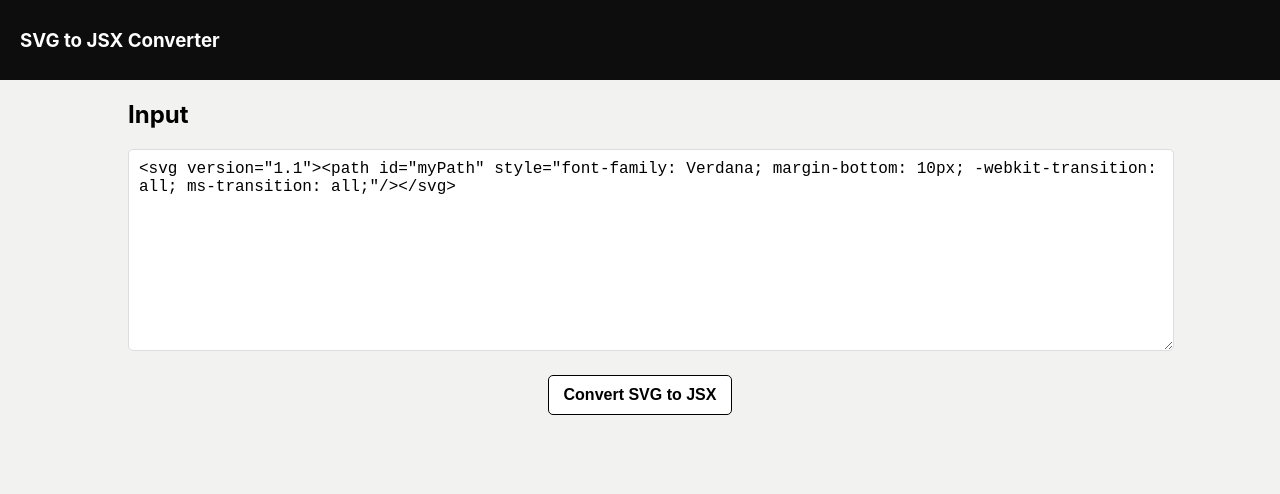
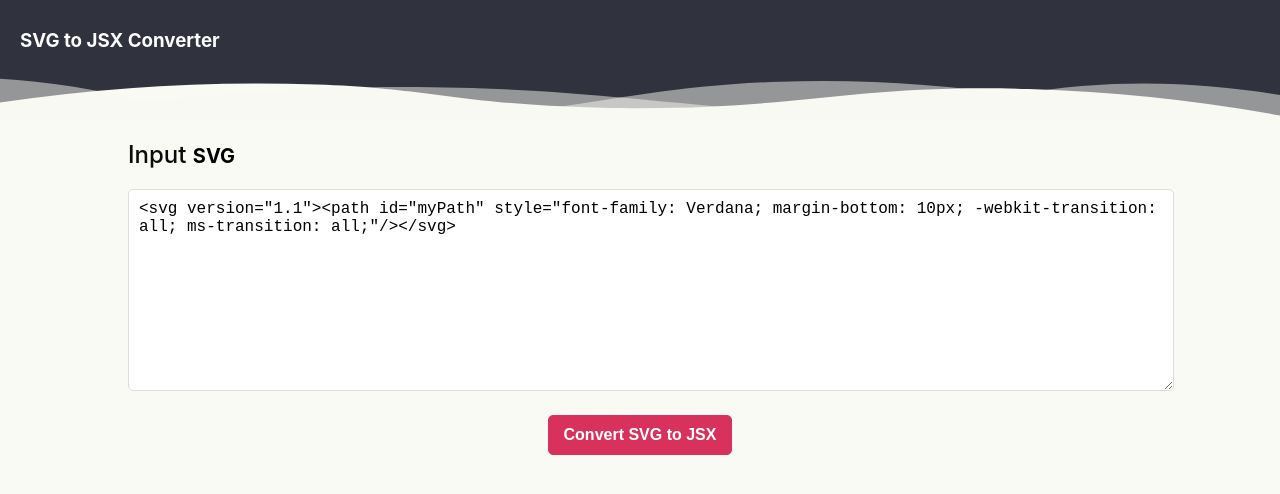
Before and after one commit to VishnuBaliga/svg-to-jsx-online-tool, a React (Create React App) app: page / in a window 1280 px wide. Shown: the top 494 px of the page. Built offline with nearby package versions, Linux system fonts and the light colour scheme.

Commit message:
layout style updated

```diff
--- a/src/App.css
+++ b/src/App.css
@@ -1,8 +1,29 @@
 body,html,head{
   margin:0;
   padding:0;
-  background:#F2F2F0;
+  background:#FAFAF4;
 }
+header{
+  background-color: #30323D;
+  padding: 10px 20px 50px;
+  margin-bottom: 20px;
+  text-align: left;
+  color: #fff;
+  position:relative;
+
+}
+
+
+
+svg.wave .a { fill: none; }
+
+svg.wave .b { clip-path: url(#a); }
+
+svg.wave .c, svg.wave .d { fill: #FAFAF4; }
+
+svg.wave .d { opacity: 0.5; isolation: isolate; }
+
+svg.wave { width:100%;position: absolute; bottom: -1px; left: 0; }
 
 
 textarea{
@@ -23,26 +44,33 @@ pre{
 }
 
 .output-container.error{
-  border:2px solid #D32F2F;
+  border:2px solid #E91E63;
 }
 h2{
   text-align:left;
-  margin: 10px 0px 20px;
+  margin: 20px 0px;
+  color: #0b0b0b;
+  font-weight: 500;
+}
+h2 strong{
+  font-weight: bold;
+  color: black;
 }
 .input-container{
     width: 80%;
   margin: 20px auto 0;
 }
 .output-container{
-  background-color: rgba(#BFBFBF,0.8);
+  /* background-color: rgba(#BFBFBF,0.8);  */
   position:relative;
   width: 80%;
   max-width: 80%;
-  margin: 0 auto;
+  margin: 0 auto 50px;
   border:2px solid transparent;
-  border: thin solid #ddd;
+  /* border: thin solid #ddd; */
   border-radius: 5px;
   padding: 10px 20px;
+
 }
 .output-container button{
   position: absolute;
@@ -61,12 +89,12 @@ button[disabled]{
 button{
   padding: 10px 15px;
   min-width: 150px;
-  color: black;
+  color: #fff;
   font-weight: bold;
   font-size: 16px;
   margin: 20px auto;
-  background-color: #fff;
-  border: thin solid black;
+  background-color: #D8315B;
+  border: thin solid #D8315B;
   outline: none;
   cursor: pointer;
   border-radius: 5px;
@@ -74,11 +102,3 @@ button{
 
 
 }
-header{
-  background-color: #0D0D0D;
-  padding: 10px 20px;
-  margin-bottom: 20px;
-  text-align: left;
-  color: #fff;
-
-}
--- a/src/convertor.js
+++ b/src/convertor.js
@@ -5,12 +5,16 @@ import copy from 'copy-to-clipboard';
 
 
 import SyntaxHighlighter from 'react-syntax-highlighter';
-import { dracula } from 'react-syntax-highlighter/dist/esm/styles/hljs';
+import { tomorrowNightBright } from 'react-syntax-highlighter/dist/esm/styles/hljs';
 
 import svgtojsx from 'svg-to-jsx';
 
 
 var sampleSvg = '<svg version="1.1"><path id="myPath" style="font-family: Verdana; margin-bottom: 10px; -webkit-transition: all; ms-transition: all;"/></svg>';
+
+function SVGPreview({svg}){
+    return svg
+}
 
 
 export default class Convertor extends React.Component{
@@ -29,7 +33,6 @@ export default class Convertor extends React.Component{
 
       handleCopy = (value) => {
             copy(value);
-        console.log("copieeedd",  value);
         this.setState({
                 copying:true,
             })
@@ -64,21 +67,18 @@ export default class Convertor extends React.Component{
                     },500);
                 }
                 else{
-                    setTimeout(()=>{
                         this.setState({
                                 convertedData: `${error}`,
                         error:true,
                         loading: false,
                         output: true
                         });
-                    },500);
                 }
             });
 
 
         }
         else{
-            console.log("empty..");
                this.setState({
                     convertedData:'',
                     rawData:'',
@@ -95,24 +95,52 @@ export default class Convertor extends React.Component{
         const {convertedData,loading, rawData,copying,error, output} = this.state;
         return(
             <>
+
+
+
             <header>
                 <h3>SVG to JSX Converter</h3>
+                 <svg className="wave" height="50px" style={{"pointerEvents":"none"}} width="100%" preserveAspectRatio="none" viewBox="0 0 1920 75" xmlns="http://www.w3.org/2000/svg">
+	<defs>
+		<clipPath id="a">
+			<rect className="a" height="75" width="1920"/>
+		</clipPath>
+	</defs>
+	<title>wave</title>
+	<g className="b">
+		<path className="c" d="M1963,327H-105V65A2647.49,2647.49,0,0,1,431,19c217.7,3.5,239.6,30.8,470,36,297.3,6.7,367.5-36.2,642-28a2511.41,2511.41,0,0,1,420,48"/>
+	</g>
+	<g className="b">
+		<path className="d" d="M-127,404H1963V44c-140.1-28-343.3-46.7-566,22-75.5,23.3-118.5,45.9-162,64-48.6,20.2-404.7,128-784,0C355.2,97.7,341.6,78.3,235,50,86.6,10.6-41.8,6.9-127,10"/>
+	</g>
+	<g className="b">
+		<path className="d" d="M1979,462-155,446V106C251.8,20.2,576.6,15.9,805,30c167.4,10.3,322.3,32.9,680,56,207,13.4,378,20.3,494,24"/>
+	</g>
+	<g className="b">
+		<path className="d" d="M1998,484H-243V100c445.8,26.8,794.2-4.1,1035-39,141-20.4,231.1-40.1,378-45,349.6-11.6,636.7,73.8,828,150"/>
+	</g>
+</svg>
             </header>
 
                 <div className="input-container">
-                    <h2>Input</h2>
+                    <h2>Input <small><strong>SVG</strong></small></h2>
                     <textarea placeholder={'Paster your SVG here..'} value={rawData} ref={this.inputRef} onChange={(e)=>this.handleChange(e) } rows={'10'}  /><br/>
                     <button type={'submit'} disabled={!rawData|loading} onClick={this.handleChange}>{loading?'Converting...':'Convert SVG to JSX'}</button>
                 </div>
 
     {output && rawData &&
             <div className={(error) ? 'error output-container':'output-container'}>
-                <h2>Output</h2>
+                <h2>Output <small><strong>JSX</strong></small></h2>
                 {!error && rawData && convertedData && <button onClick={e=>this.handleCopy(`${convertedData}`)}>{copying?'Copied!':'Copy Code'}</button> }
 
-                 <SyntaxHighlighter language="javascript" style={dracula}>
+                 <SyntaxHighlighter style={tomorrowNightBright}>
                     {convertedData}
                 </SyntaxHighlighter>
+                {!error && rawData && convertedData && <>
+                    <h2>Preview</h2>
+                    <div dangerouslySetInnerHTML={{__html:convertedData}} />
+                </>
+                }
             </div>
     }
 
```
